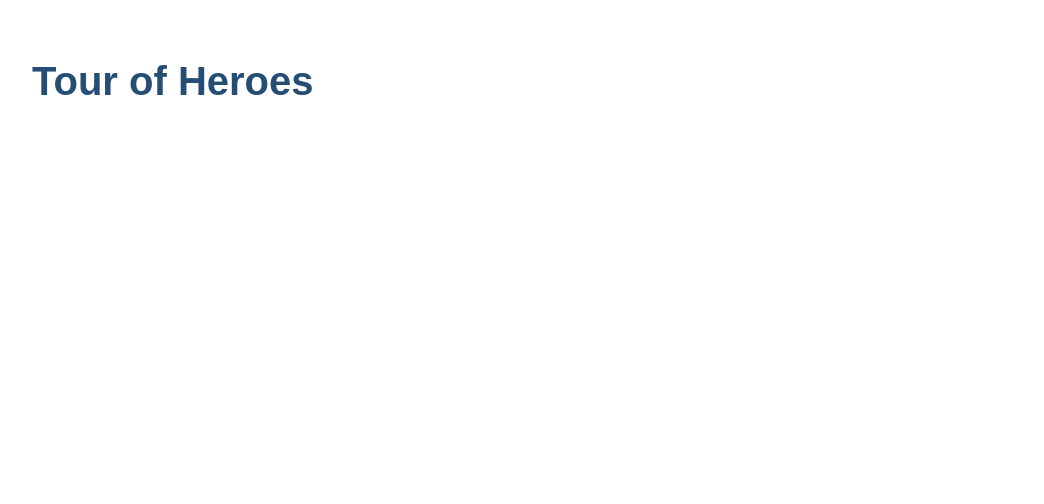
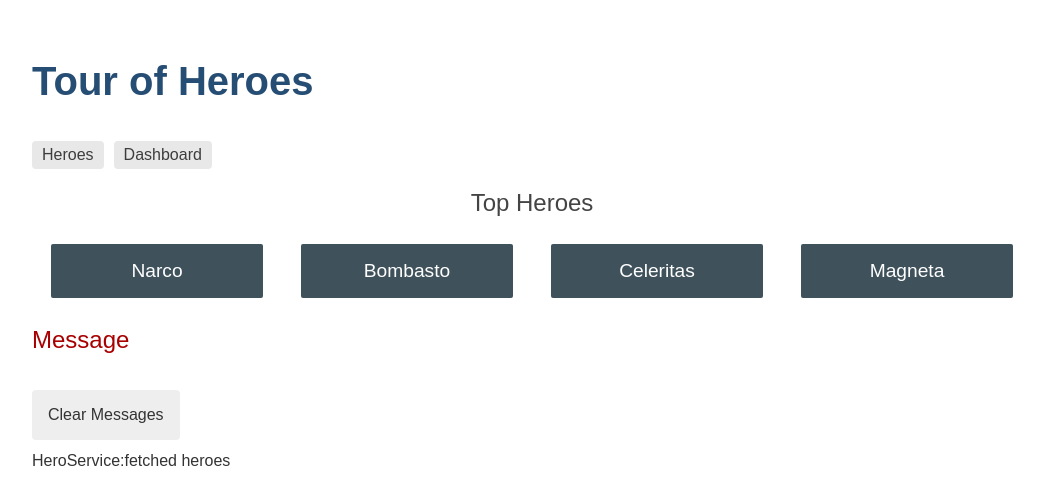
Before and after one commit to corgiatraffaele/angular-tour-of-heroes, an Angular app: page /dashboard in a window 1280 px wide. Before the commit this address led to /. Shown: the top 504 px of the page, without its empty margins (108-1152 px from the left). Built offline with nearby package versions, Linux system fonts and the light colour scheme.

Commit message:
Add dashboard component

```diff
--- a/src/app-routing.module.ts
+++ b/src/app-routing.module.ts
@@ -1,11 +1,13 @@
 import { NgModule } from '@angular/core';
-import { CommonModule } from '@angular/common';
 import { RouterModule, Routes } from '@angular/router';
 import { HeroesComponent } from './app/components/heroes/heroes.component';
+import { DashboardComponent } from './app/components/dashboard/dashboard.component';
 
 
 const routes: Routes = [ //contiene le rotte dell'app ()
-  { path: 'heroes', component: HeroesComponent }
+{ path: '', redirectTo: '/dashboard', pathMatch: 'full' },
+  { path: 'heroes', component: HeroesComponent },
+  { path: 'dashboard', component: DashboardComponent },
 ];
 
 
--- a/src/app/app.component.html
+++ b/src/app/app.component.html
@@ -1,5 +1,10 @@
 <h1>{{title}}</h1>
     <!-- qui viene sostituito con la variabile title-->
 
+    <nav><a routerLink="/heroes">Heroes</a>
+        <a routerLink="/dashboard">Dashboard</a>
+    </nav>
+    <!-- link di navigazione, anzichè usare <a href> si usa < a routerLink>-->
+
 <router-outlet> </router-outlet>
 <app-messages></app-messages>
--- a/src/app/app.module.ts
+++ b/src/app/app.module.ts
@@ -7,6 +7,7 @@ import { HeroesComponent } from './components/heroes/heroes.component';
 import { HeroDetailComponent } from './components/hero-detail/hero-detail.component';
 import { MessagesComponent } from './components/messages/messages.component';
 import { AppRoutingModule } from '../app-routing.module';
+import { DashboardComponent } from './components/dashboard/dashboard.component';
 
 @NgModule({
   declarations: [
@@ -14,6 +15,7 @@ import { AppRoutingModule } from '../app-routing.module';
     HeroesComponent,
     HeroDetailComponent,
     MessagesComponent,
+    DashboardComponent,
   ],
   imports: [
     BrowserModule,
--- /dev/null
+++ b/src/app/components/dashboard/dashboard.component.html
@@ -0,0 +1,8 @@
+
+
+<h2>Top Heroes</h2>
+<div class="heroes-menu">
+  <a *ngFor="let hero of heroes">
+    {{hero.name}}
+  </a>
+</div>
--- /dev/null
+++ b/src/app/components/dashboard/dashboard.component.scss
@@ -0,0 +1,50 @@
+/* DashboardComponent's private CSS styles */
+
+h2 {
+    text-align: center;
+  }
+
+  .heroes-menu {
+    padding: 0;
+    margin: auto;
+    max-width: 1000px;
+
+    /* flexbox */
+    display: flex;
+    flex-direction: row;
+    flex-wrap: wrap;
+    justify-content: space-around;
+    align-content: flex-start;
+    align-items: flex-start;
+  }
+
+  a {
+    background-color: #3f525c;
+    border-radius: 2px;
+    padding: 1rem;
+    font-size: 1.2rem;
+    text-decoration: none;
+    display: inline-block;
+    color: #fff;
+    text-align: center;
+    width: 100%;
+    min-width: 70px;
+    margin: .5rem auto;
+    box-sizing: border-box;
+
+    /* flexbox */
+    order: 0;
+    flex: 0 1 auto;
+    align-self: auto;
+  }
+
+  @media (min-width: 600px) {
+    a {
+      width: 18%;
+      box-sizing: content-box;
+    }
+  }
+
+  a:hover {
+    background-color: #000;
+  }
--- /dev/null
+++ b/src/app/components/dashboard/dashboard.component.ts
@@ -0,0 +1,29 @@
+import { Component, OnInit } from '@angular/core';
+import { Hero } from 'src/app/models/hero';
+import { HeroService } from 'src/app/services/hero.service';
+
+@Component({
+  selector: 'app-dashboard',
+  templateUrl: './dashboard.component.html',
+  styleUrls: ['./dashboard.component.scss']
+})
+export class DashboardComponent implements OnInit {
+  heroes:Hero[] = [];
+
+  constructor(private heroService: HeroService) { }
+
+  ngOnInit(): void {
+    console.log('DashboardComponent ngOnInit()');
+    this.getHeroes();
+  }
+
+  getHeroes():void{
+    this.heroService.getHeroes().subscribe(data =>this.heroes= data.slice(1,5));
+  }
+
+  ngOnDestroy(): void{
+console.log('DashboardComponent ngOnDestroy()')
+
+  }
+
+}
--- a/src/app/components/heroes/heroes.component.ts
+++ b/src/app/components/heroes/heroes.component.ts
@@ -21,11 +21,13 @@ export class HeroesComponent implements OnInit {
 
   ngOnInit(): void {
 
+    console.log('HeroesComponent ngOnInit');
     //è un lifecyle hook -> nasce: quando viene chiamato(Oninit)
     //muore quando non viene più chiamato (onDestroy)
     //quindi richiama subito getheroes che in questo caso riempie l'array
 
     this.getHeroes();
+
 
 
   }
@@ -48,8 +50,12 @@ export class HeroesComponent implements OnInit {
     this.heroService.getHeroes().subscribe(response => {
       this.heroes = response;
     });
+  }
 
 
 
+  ngOnDestroy(): void{
+    console.log('HeroesComponent ngOnDestroy()');
   }
+
 }
```
Also changed, not shown: 1 other file (tests, documents, lock files or other folders).
